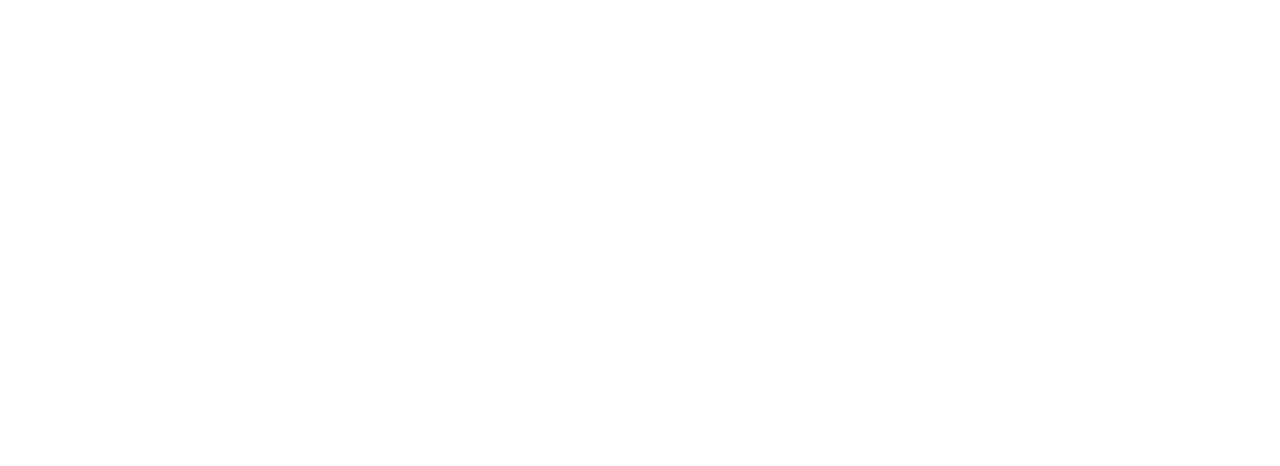
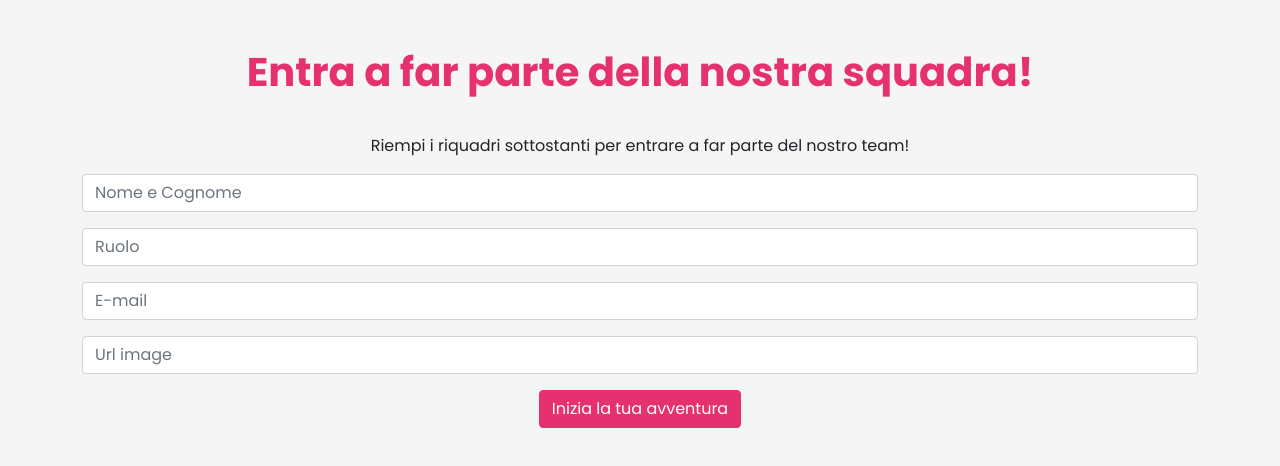
Before and after one commit to Andre050101/js-our-team, a plain HTML site: page form.html in a window 1280 px wide. Drawn offline with nearby package versions, Linux system fonts and the light colour scheme; a web font is replaced by a local one.

Commit message:
form structure created, working on doing it working

```diff
--- a/form.html
+++ b/form.html
@@ -4,11 +4,46 @@
 <head>
     <meta charset="UTF-8">
     <meta name="viewport" content="width=device-width, initial-scale=1.0">
-    <title>Document</title>
+    <link rel="preconnect" href="https://fonts.googleapis.com">
+    <link rel="preconnect" href="https://fonts.gstatic.com" crossorigin>
+    <link
+        href="https://fonts.googleapis.com/css2?family=Faculty+Glyphic&family=Poppins:ital,wght@0,100;0,200;0,300;0,400;0,500;0,600;0,700;0,800;0,900;1,100;1,200;1,300;1,400;1,500;1,600;1,700;1,800;1,900&display=swap"
+        rel="stylesheet">
+    <link href="https://cdn.jsdelivr.net/npm/bootstrap@5.0.2/dist/css/bootstrap.min.css" rel="stylesheet"
+        integrity="sha384-EVSTQN3/azprG1Anm3QDgpJLIm9Nao0Yz1ztcQTwFspd3yD65VohhpuuCOmLASjC" crossorigin="anonymous">
+    <link rel="stylesheet" href="./css/style.css">
+    <title>Our Team Form</title>
 </head>
 
 <body>
+    <div class="container">
+        <div class="mt-5 text-center">
+            <h1>Entra a far parte della nostra squadra!</h1>
+            <p>Riempi i riquadri sottostanti per entrare a far parte del nostro team!</p>
+            <form id="addMemberForm">
+                <div class="mb-3">
+                    <input type="text" id="name" class="form-control" placeholder="Nome e Cognome" required>
+                </div>
+                <div class="mb-3">
+                    <input type="text" id="role" class="form-control" placeholder="Ruolo" required>
+                </div>
+                <div class="mb-3">
+                    <input type="text" id="email" class="form-control" placeholder="E-mail" required>
+                </div>
+                <div class="mb-3">
+                    <input type="text" id="image" class="form-control" placeholder="Url image" required>
+                </div>
+                <button type="submit" class="btn mineBtn">Inizia la tua avventura</button>
 
+            </form>
+
+        </div>
+    </div>
+
+
+    <script src="https://cdn.jsdelivr.net/npm/bootstrap@5.0.2/dist/js/bootstrap.bundle.min.js"
+        integrity="sha384-MrcW6ZMFYlzcLA8Nl+NtUVF0sA7MsXsP1UyJoMp4YLEuNSfAP+JcXn/tWtIaxVXM"
+        crossorigin="anonymous"></script>
 </body>
 
 </html>
```
